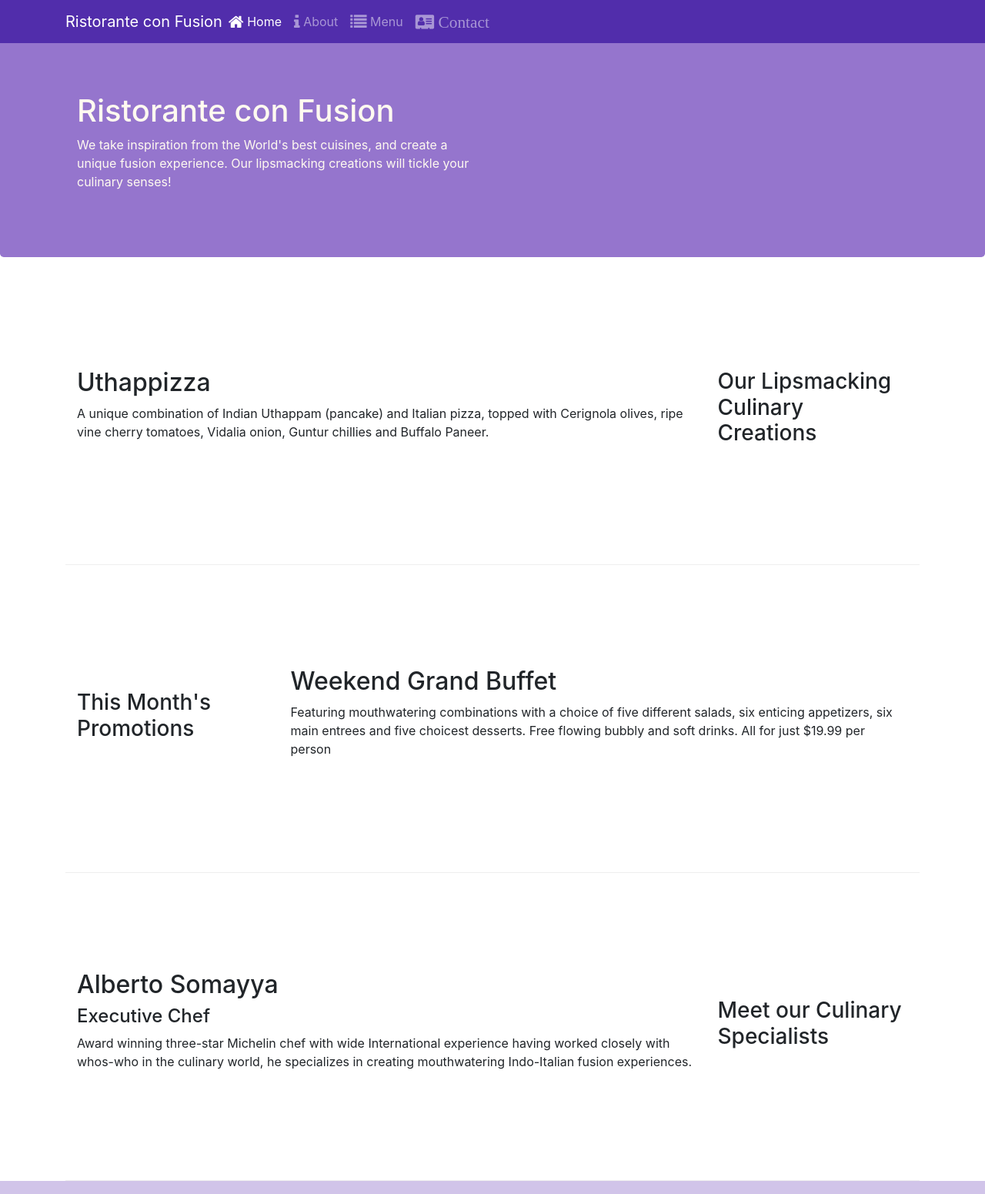
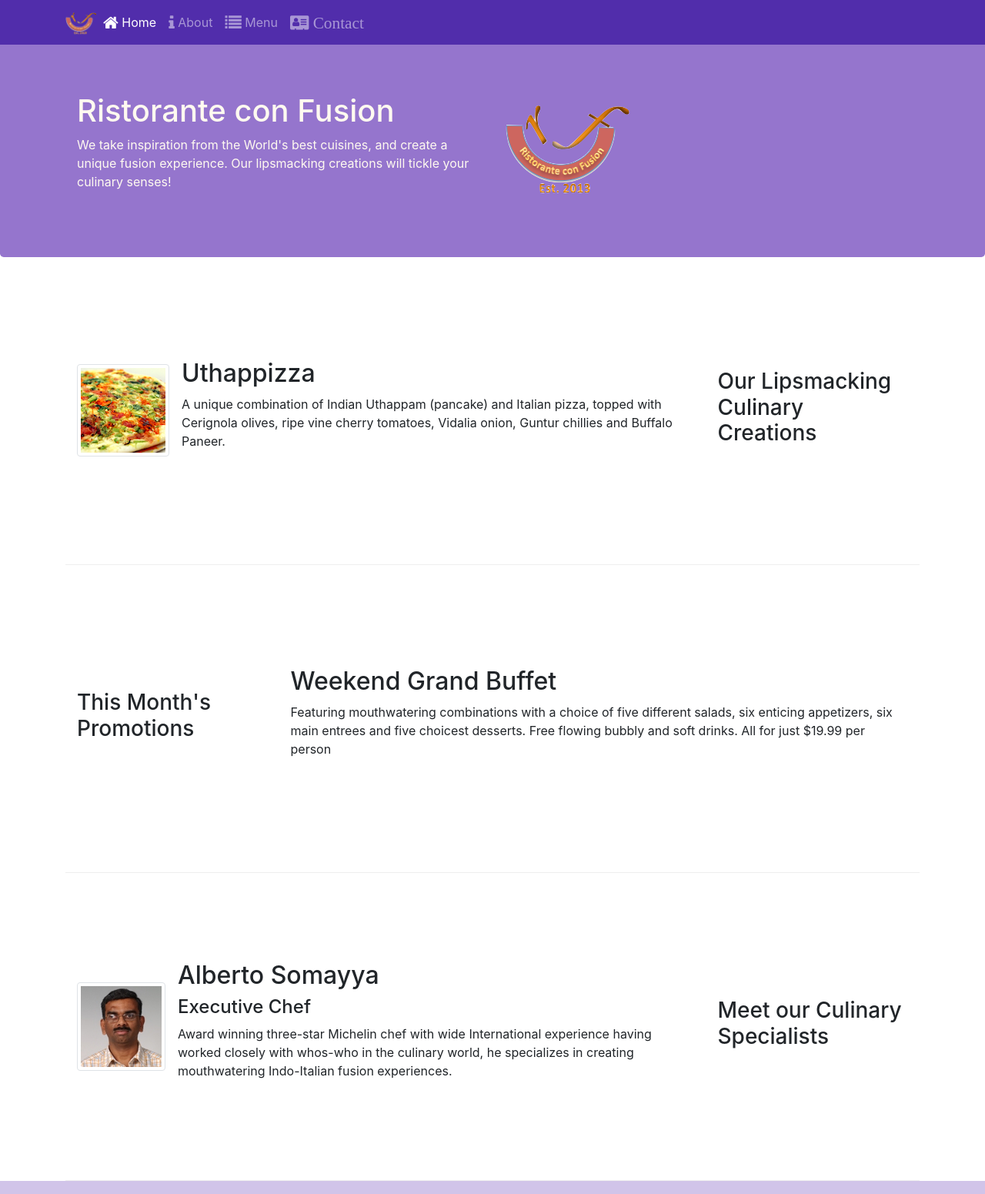
Before and after one commit to shubham-1903/bootstrap-4, a website: page index.html in a window 1280 px wide. Shown: the top 1551 px of the page at 77% size. Drawn offline with nearby package versions, Linux system fonts and the light colour scheme.

Commit message:
images and media

```diff
--- a/index.html
+++ b/index.html
@@ -37,7 +37,7 @@
 				>
 					<span class="navbar-toggler-icon"></span>
 				</button>
-				<a class="navbar-brand mr-auto" href="#">Ristorante con Fusion</a>
+				<a class="navbar-brand mr-auto" href="#"><img src="img/logo.png" height="30" width="41"></a>
 				<div class="collapse navbar-collapse" id="Navbar">
 					<ul class="navbar-nav mr-auto">
 						<li class="nav-item active">
@@ -64,7 +64,9 @@
 							your culinary senses!
 						</p>
 					</div>
-					<div class="col-12 col-sm"></div>
+					<div class="col-12 col-sm align-self-center">
+						<img src="img/logo.png" class="img-fluid">
+					</div>
 				</div>
 			</div>
 		</header>
@@ -75,12 +77,16 @@
 					<h3>Our Lipsmacking Culinary Creations</h3>
 				</div>
 				<div class="col col-sm order-sm-first col-md">
-					<h2>Uthappizza</h2>
-					<p>
-						A unique combination of Indian Uthappam (pancake) and Italian pizza,
-						topped with Cerignola olives, ripe vine cherry tomatoes, Vidalia
-						onion, Guntur chillies and Buffalo Paneer.
-					</p>
+					<div class="media">
+						<img class="d-flex mr-3 img-thumbnail align-self-center" src="img/uthappizza.png" alt="uthappizza">
+						<div class="media-body">
+						<h2 class="mt-0">Uthappizza</h2>
+                        <p class="d-none d-sm-block">A unique combination of Indian Uthappam (pancake) and
+                            Italian pizza, topped with Cerignola olives, ripe vine
+                            cherry tomatoes, Vidalia onion, Guntur chillies and
+							Buffalo Paneer.</p>
+						</div>
+					</div>
 				</div>
 			</div>
 
@@ -104,14 +110,20 @@
 					<h3>Meet our Culinary Specialists</h3>
 				</div>
 				<div class="col col-sm order-sm-first col-md">
-					<h2>Alberto Somayya</h2>
+					<div class="media">
+						<img class="d-flex mr-3 img-thumbnail  align-self-center" src="img/alberto.png" alt="alberto">
+
+					<div class="media-body">
+						<h2 class="mt-0" >Alberto Somayya</h2>
 						<h4>Executive Chef</h4>
-					<p>
+						<p class="d-none d-sm-block">
 							Award winning three-star Michelin chef with wide International
 							experience having worked closely with whos-who in the culinary
 							world, he specializes in creating mouthwatering Indo-Italian fusion
 							experiences.
 						</p>
+					</div>
+					</div>
 				</div>
 			</div>
 		</div>
```
Also changed, not shown: aboutus.html (+4 -2 lines), contactus.html (+6 -2 lines), img/alberto.png (added), img/buffet.png (added), img/logo.png (added), img/uthappizza.png (added). Lines whose indentation alone changed are shown as unchanged.
